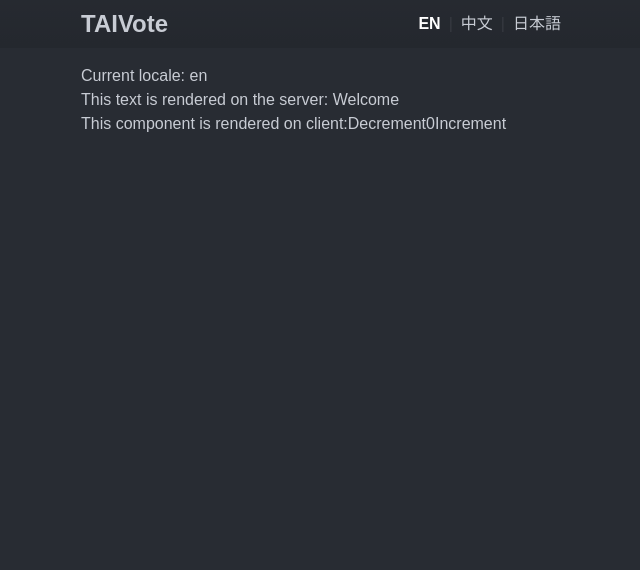
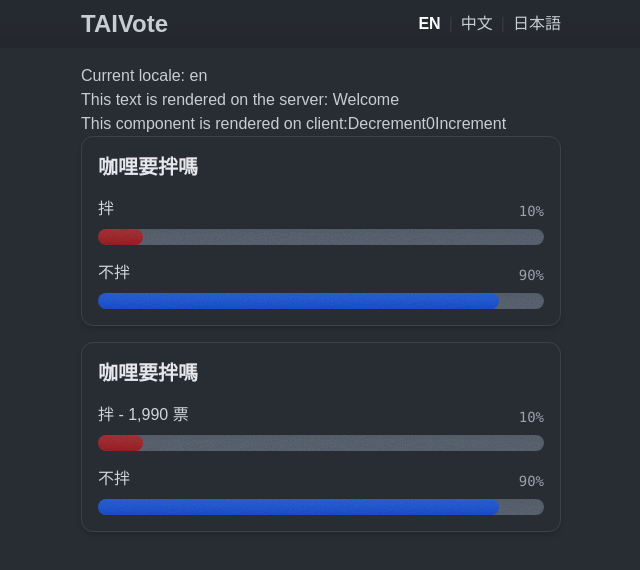
Before and after one commit to DrJuChunKoO/TAIVote, a Next.js app: page /en in a window 1280 px wide. Shown: the top 570 px of the page, without its empty margins (319-959 px from the left). Built offline with nearby package versions, Linux system fonts and the light colour scheme.

Commit message:
added question component

```diff
--- a/app/[lang]/page.tsx
+++ b/app/[lang]/page.tsx
@@ -1,3 +1,4 @@
+import { twMerge } from "tailwind-merge";
 import { getDictionary } from "../../get-dictionary";
 import { Locale } from "../../i18n-config";
 import Counter from "./components/counter";
@@ -18,7 +19,83 @@ export default async function IndexPage({
           {dictionary["server-component"].welcome}
         </p>
         <Counter dictionary={dictionary.counter} />
+        <Question
+          question="咖哩要拌嗎"
+          options={[
+            {
+              text: "拌",
+              value: 1,
+              percentage: 10,
+            },
+            {
+              text: "不拌",
+              value: 0,
+              percentage: 90,
+            },
+          ]}
+        />
+        <Question
+          question="咖哩要拌嗎"
+          options={[
+            {
+              text: "拌 - 1,990 票",
+              value: 1,
+              percentage: 10,
+            },
+            {
+              text: "不拌",
+              value: 0,
+              percentage: 90,
+            },
+          ]}
+        />
       </div>
     </div>
   );
 }
+function Question({
+  question,
+  options,
+}: {
+  question: string;
+  options: {
+    text: string;
+    value: number;
+    percentage: number;
+  }[];
+}) {
+  const colors = [
+    "from-red-500 to-red-600",
+    "from-blue-500 to-blue-600",
+    "from-green-500 to-green-600",
+    "from-yellow-500 to-yellow-600",
+    "from-purple-500 to-pink-500",
+  ];
+
+  return (
+    <div className="mb-4 rounded-xl border border-white/10 p-4 shadow-md transition-all hover:shadow-lg">
+      <h2 className="mb-4 text-xl font-bold text-gray-200">{question}</h2>
+      <div className="flex flex-col gap-4">
+        {options.slice(0, 5).map((option, index) => (
+          <div key={index}>
+            <div className="mb-2 flex items-end justify-between">
+              <div className="font-medium text-gray-300"> {option.text} </div>
+              <div className="font-mono text-sm text-gray-400">
+                {option.percentage}%
+              </div>
+            </div>
+            <div className="bg-noise h-4 w-full rounded-full bg-gray-600 shadow-inner">
+              <div
+                className={twMerge(
+                  `h-4 rounded-full bg-gradient-to-b mix-blend-overlay transition-all duration-500 ease-in-out`,
+                  colors[index],
+                )}
+                style={{ width: `${option.percentage}%` }}
+              />
+            </div>
+          </div>
+        ))}
+      </div>
+    </div>
+  );
+}
--- a/middleware.ts
+++ b/middleware.ts
@@ -15,7 +15,7 @@ function getLocale(request: NextRequest): string | undefined {
   const locales: string[] = i18n.locales;
 
   // Use negotiator and intl-localematcher to get best locale
-  let languages = new Negotiator({ headers: negotiatorHeaders }).languages(
+  const languages = new Negotiator({ headers: negotiatorHeaders }).languages(
     locales,
   );
 
@@ -60,6 +60,6 @@ export function middleware(request: NextRequest) {
 }
 
 export const config = {
-  // Matcher ignoring `/_next/` and `/api/`
-  matcher: ["/((?!api|_next/static|_next/image|favicon.ico).*)"],
+  // Matcher ignoring `/_next/`, `/api/`, and `/images/`
+  matcher: ["/((?!api|_next/static|_next/image|favicon.ico|images/).*)"],
 };
--- a/tailwind.config.ts
+++ b/tailwind.config.ts
@@ -21,6 +21,9 @@ const config: Config = {
         background: "var(--background)",
         foreground: "var(--foreground)",
       },
+      backgroundImage: {
+        noise: "url('/images/noise.svg')",
+      },
     },
   },
   plugins: [],
```
Also changed, not shown: public/images/noise.svg (added).
